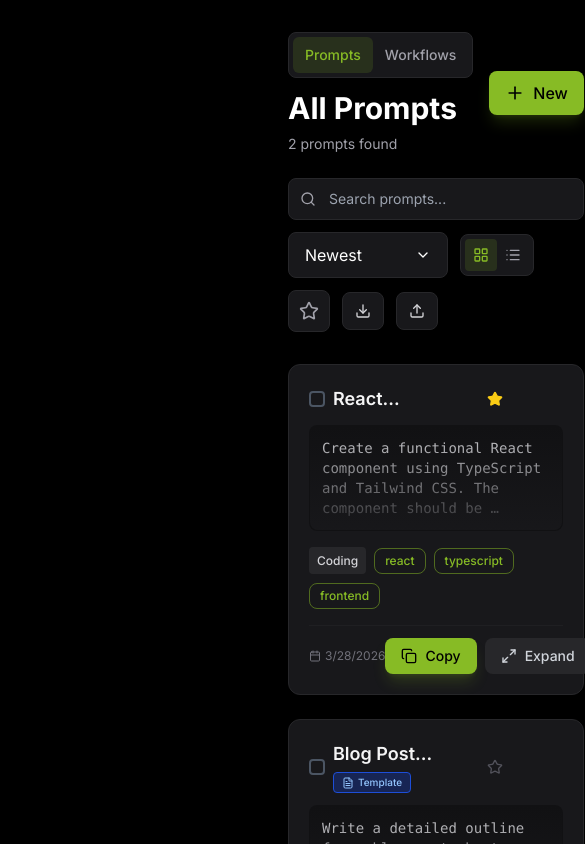
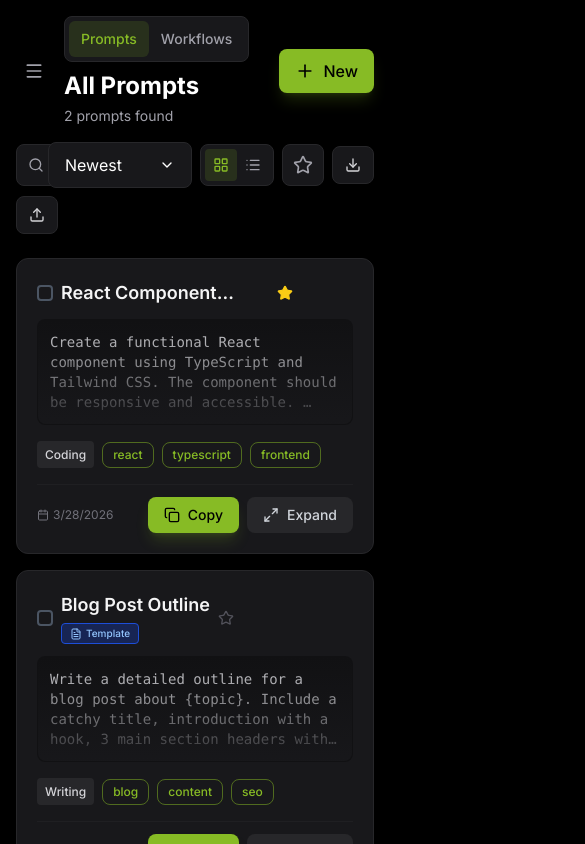
Before and after one commit to DochertyDev/PromptVault, a React (Vite) app: page / in a window 390 px wide. Shown: the top 844 px of the page, 585 px wide, since content can reach past the window. Built offline with nearby package versions, Linux system fonts and the light colour scheme.

Commit message:
Mobile: add sidebar drawer state, hamburger button, responsive margins and padding

```diff
--- a/App.tsx
+++ b/App.tsx
@@ -34,6 +34,7 @@ import {
   Download,
   Upload,
   GitBranch,
+  Menu,
 } from 'lucide-react';
 import { CustomSelect } from './components/CustomSelect';
 import { v4 as uuidv4 } from 'uuid';
@@ -131,6 +132,8 @@ const App: React.FC = () => {
   const [showBulkTagsModal, setShowBulkTagsModal] = useState(false);
   const [showBulkMoveModal, setShowBulkMoveModal] = useState(false);
   const [sidebarCollapsed, setSidebarCollapsed] = useState(false);
+  // Mobile sidebar drawer state
+  const [mobileSidebarOpen, setMobileSidebarOpen] = useState(false);
 
   const [showWorkflowEditor, setShowWorkflowEditor] = useState(false);
   const [workflowToEdit, setWorkflowToEdit] = useState<Workflow | null>(null);
@@ -734,13 +737,29 @@ const App: React.FC = () => {
         onSelectTag={handleTagClick}
         isCollapsed={sidebarCollapsed}
         onToggleCollapse={() => setSidebarCollapsed((prev) => !prev)}
+        isMobileOpen={mobileSidebarOpen}
+        onMobileClose={() => setMobileSidebarOpen(false)}
       />
 
-      <main className={`flex-1 ${sidebarCollapsed ? 'ml-16' : 'ml-64'} p-8 max-w-[1920px] pb-24 transition-all duration-300`}>
-        <header className="mb-8">
-          <div className="flex items-center justify-between mb-6 gap-4">
+      {/* Main content — desktop accounts for sidebar width; mobile fills full width */}
+      <main className={`flex-1 md:${
+        sidebarCollapsed ? 'ml-16' : 'ml-64'
+      } p-4 md:p-8 max-w-[1920px] pb-24 transition-all duration-300`}>
+
+        <header className="mb-6 md:mb-8">
+          <div className="flex items-center justify-between mb-4 md:mb-6 gap-4">
+            <div className="flex items-center gap-3 min-w-0">
+              {/* Hamburger — mobile only */}
+              <button
+                onClick={() => setMobileSidebarOpen(true)}
+                className="md:hidden p-2 rounded-lg text-zinc-400 hover:text-accent hover:bg-black-200 transition-colors flex-shrink-0"
+                title="Open menu"
+              >
+                <Menu className="w-5 h-5" />
+              </button>
+
               <div className="min-w-0">
-              <div className="flex items-center gap-3 mb-3 flex-wrap">
+                <div className="flex items-center gap-2 md:gap-3 mb-2 md:mb-3 flex-wrap">
                   <div className="flex items-center bg-black-200 border border-black-300 rounded-lg p-1">
                     <button
                       onClick={() => setMainView('prompts')}
@@ -775,15 +794,16 @@ const App: React.FC = () => {
                   )}
                 </div>
 
-              <h1 className="text-3xl font-bold text-white mb-2">{getHeaderTitle()}</h1>
+                <h1 className="text-2xl md:text-3xl font-bold text-white mb-1 md:mb-2 truncate">{getHeaderTitle()}</h1>
                 <p className="text-zinc-400 text-sm">{getHeaderSubtitle()}</p>
               </div>
+            </div>
 
-            <div className="flex items-center gap-2 flex-wrap justify-end">
+            <div className="flex items-center gap-2 flex-wrap justify-end flex-shrink-0">
               {mainView === 'prompts' && selectedPromptIds.size > 0 && (
                 <button
                   onClick={() => handleOpenCreateWorkflow(Array.from(selectedPromptIds))}
-                  className="flex items-center gap-2 bg-black-200 hover:bg-black-300 text-zinc-300 hover:text-accent px-4 py-2.5 rounded-lg font-medium transition-colors border border-black-300"
+                  className="hidden sm:flex items-center gap-2 bg-black-200 hover:bg-black-300 text-zinc-300 hover:text-accent px-4 py-2.5 rounded-lg font-medium transition-colors border border-black-300"
                 >
                   <GitBranch className="w-4 h-4" />
                   <span>Workflow from Selection</span>
@@ -807,7 +827,7 @@ const App: React.FC = () => {
                   {selectedWorkflow && (
                     <button
                       onClick={() => handleOpenAddPromptsModal(selectedWorkflow.id)}
-                      className="flex items-center gap-2 bg-black-200 hover:bg-black-300 text-zinc-300 hover:text-accent px-4 py-2.5 rounded-lg font-medium transition-colors border border-black-300"
+                      className="hidden sm:flex items-center gap-2 bg-black-200 hover:bg-black-300 text-zinc-300 hover:text-accent px-4 py-2.5 rounded-lg font-medium transition-colors border border-black-300"
                     >
                       <Plus className="w-4 h-4" />
                       <span>Add Prompts</span>
@@ -819,7 +839,8 @@ const App: React.FC = () => {
                     className="flex items-center gap-2 bg-accent hover:bg-accent-hover text-black px-4 py-2.5 rounded-lg font-medium transition-colors shadow-lg shadow-accent/20"
                   >
                     <Plus className="w-5 h-5" />
-                    <span>New Workflow</span>
+                    <span className="hidden sm:inline">New Workflow</span>
+                    <span className="sm:hidden">New</span>
                   </button>
                 </>
               )}
@@ -827,8 +848,8 @@ const App: React.FC = () => {
           </div>
 
           {mainView === 'prompts' && (
-            <div className="flex flex-wrap items-center gap-3">
-              <div className="relative flex-1 min-w-48">
+            <div className="flex flex-wrap items-center gap-2 md:gap-3">
+              <div className="relative flex-1 min-w-0">
                 <Search className="absolute left-3 top-1/2 -translate-y-1/2 w-4 h-4 text-zinc-400" />
                 <input
                   type="text"
@@ -839,7 +860,7 @@ const App: React.FC = () => {
                 />
               </div>
 
-              <div className="w-40">
+              <div className="w-36 md:w-40">
                 <CustomSelect
                   value={sortOption}
                   onChange={(value) => setSortOption(value as SortOption)}
@@ -926,7 +947,7 @@ const App: React.FC = () => {
               onSelectPrompt={handleExpandPrompt}
             />
           ) : filteredPrompts.length > 0 ? (
-            <div className={viewMode === 'grid' ? 'grid grid-cols-1 lg:grid-cols-2 xl:grid-cols-3 2xl:grid-cols-4 gap-6' : 'space-y-4'}>
+            <div className={viewMode === 'grid' ? 'grid grid-cols-1 lg:grid-cols-2 xl:grid-cols-3 2xl:grid-cols-4 gap-4 md:gap-6' : 'space-y-3 md:space-y-4'}>
               {filteredPrompts.map((prompt) => (
                 <div key={prompt.id} className={viewMode === 'list' ? 'max-w-4xl mx-auto w-full' : ''}>
                   <PromptCard
```
Lines whose indentation alone changed are shown as unchanged.
